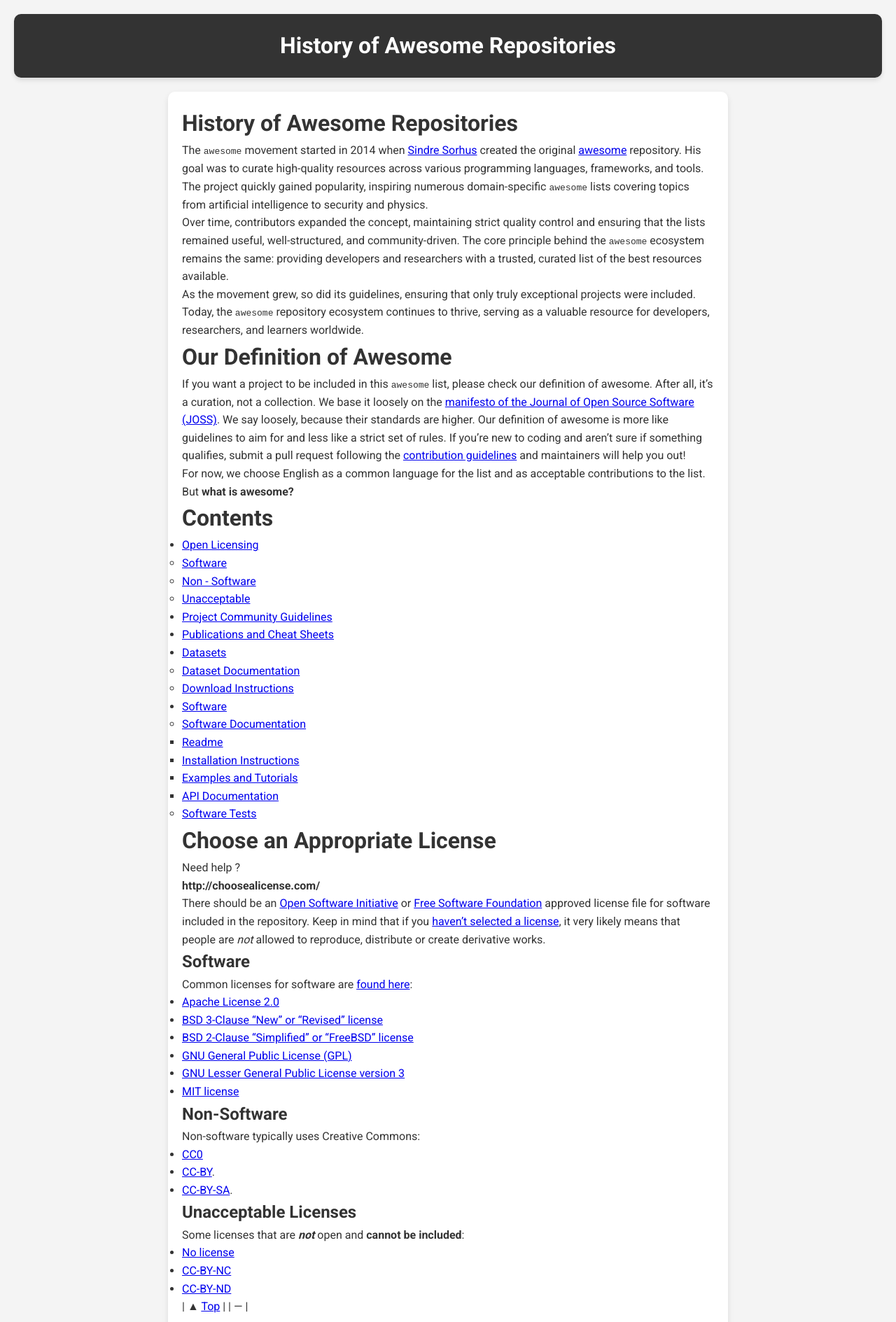
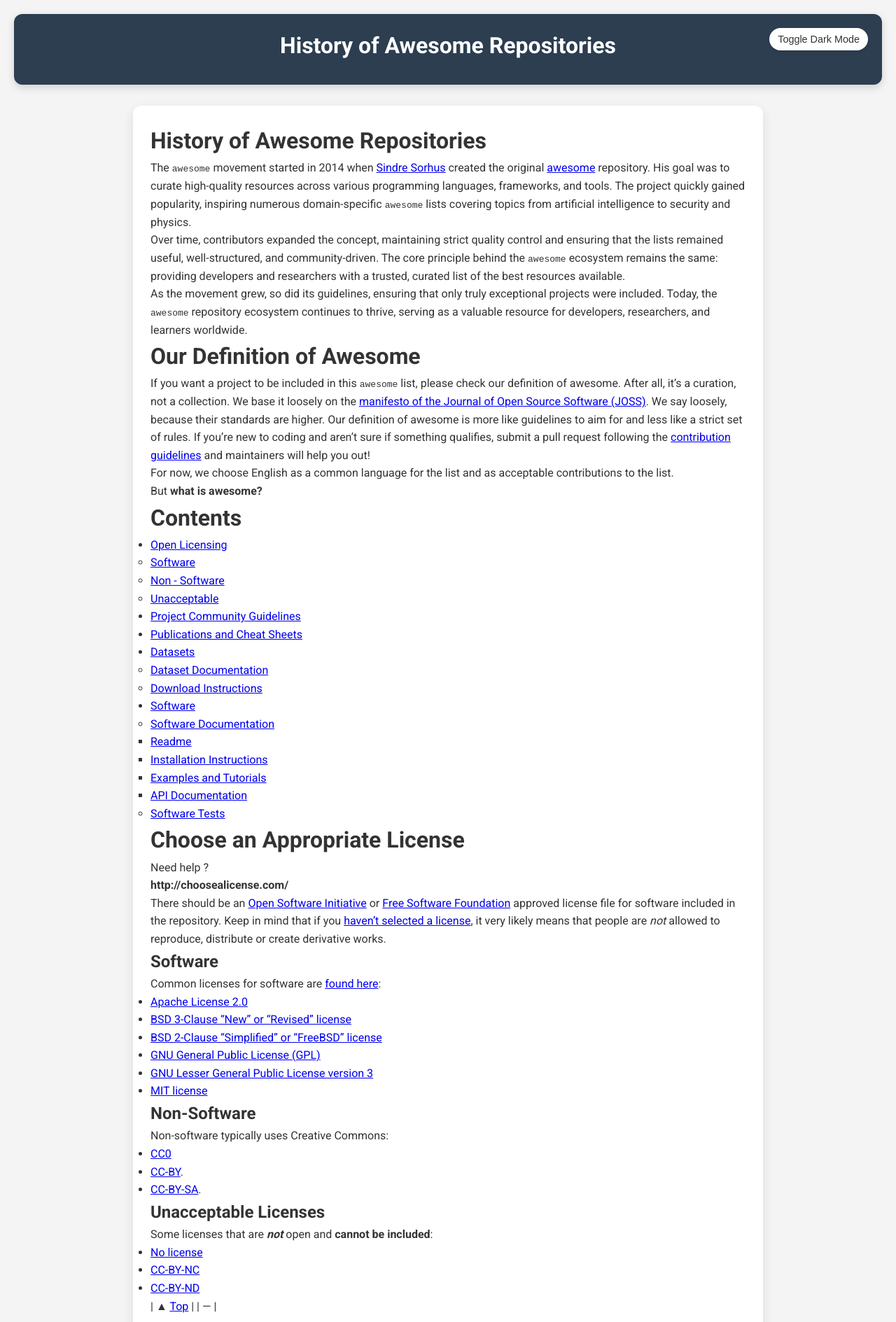
Before and after one commit to knible/awesome-geophysics, a Jekyll site: the page built from awesome.md, in a window 1280 px wide. Shown: the top 1889 px of the page at 70% size. Built offline with Jekyll 4.4.1, drawn with Linux system fonts in a browser that asks for light colours; our own code applies the rules of GitHub Pages for plain Markdown files.

Commit message:
Update default.html

```diff
--- a/_layouts/default.html
+++ b/_layouts/default.html
@@ -5,7 +5,7 @@
     <meta name="viewport" content="width=device-width, initial-scale=1.0" />
     <title>{{ page.title }}</title>
     <link
-      href="https://fonts.googleapis.com/css2?family=Roboto:wght@100..900&display=swap"
+      href="https://fonts.googleapis.com/css2?family=Roboto:wght@300;400;700&display=swap"
       rel="stylesheet"
     />
     <style>
@@ -21,42 +21,67 @@
         background: #f4f4f4;
         color: #333;
         padding: 20px;
+        transition: background 0.3s ease, color 0.3s ease;
+      }
+
+      /* Dark Mode */
+      body.dark-mode {
+        background: #1e1e1e;
+        color: #e0e0e0;
       }
 
       header {
-        background: #333;
+        background: #2c3e50;
         color: #fff;
         padding: 20px;
         text-align: center;
-        border-radius: 10px;
-        box-shadow: 0 4px 6px rgba(0, 0, 0, 0.1);
+        border-radius: 12px;
+        box-shadow: 0 4px 12px rgba(0, 0, 0, 0.15);
+        position: relative;
+        animation: fadeIn 0.5s ease-in;
+      }
+
+      header h1 {
+        font-weight: 700;
+        font-size: 2rem;
+        margin-bottom: 10px;
       }
 
       main {
-        max-width: 800px;
-        margin: 20px auto;
-        padding: 20px;
+        max-width: 900px;
+        margin: 30px auto;
+        padding: 25px;
         background: white;
-        border-radius: 10px;
-        box-shadow: 0 4px 8px rgba(0, 0, 0, 0.1);
+        border-radius: 12px;
+        box-shadow: 0 6px 15px rgba(0, 0, 0, 0.1);
+        transition: background 0.3s ease;
+        animation: slideUp 0.6s ease-out;
+      }
+
+      body.dark-mode main {
+        background: #2a2a2a;
       }
 
       footer {
         text-align: center;
-        margin-top: 20px;
-        padding: 10px;
-        background: #333;
+        margin-top: 30px;
+        padding: 15px;
+        background: #2c3e50;
         color: white;
-        border-radius: 10px;
-        box-shadow: 0 -4px 6px rgba(0, 0, 0, 0.1);
+        border-radius: 12px;
+        box-shadow: 0 -4px 12px rgba(0, 0, 0, 0.15);
+        animation: fadeIn 0.7s ease-in;
       }
 
       footer a {
         color: #00bcd4;
         text-decoration: none;
+        font-weight: 400;
+        transition: color 0.3s ease;
       }
 
       footer a:hover {
+        color: #00e5ff;
         text-decoration: underline;
       }
 
@@ -64,19 +89,106 @@
         max-width: 100%;
         height: auto;
         display: block;
-        margin: 10px auto;
-        border-radius: 5px;
+        margin: 15px auto;
+        border-radius: 8px;
+        box-shadow: 0 2px 6px rgba(0, 0, 0, 0.1);
+      }
+
+      /* Dark Mode Toggle Button */
+      .theme-toggle {
+        position: absolute;
+        top: 20px;
+        right: 20px;
+        background: #fff;
+        color: #333;
+        border: none;
+        padding: 8px 12px;
+        border-radius: 20px;
+        cursor: pointer;
+        font-size: 0.9rem;
+        box-shadow: 0 2px 4px rgba(0, 0, 0, 0.1);
+        transition: background 0.3s ease, color 0.3s ease;
+      }
+
+      .theme-toggle:hover {
+        background: #00bcd4;
+        color: #fff;
+      }
+
+      body.dark-mode .theme-toggle {
+        background: #333;
+        color: #fff;
+      }
+
+      /* Animations */
+      @keyframes fadeIn {
+        from {
+          opacity: 0;
+        }
+        to {
+          opacity: 1;
+        }
+      }
+
+      @keyframes slideUp {
+        from {
+          transform: translateY(20px);
+          opacity: 0;
+        }
+        to {
+          transform: translateY(0);
+          opacity: 1;
+        }
+      }
+
+      /* Responsive Design */
+      @media (max-width: 600px) {
+        body {
+          padding: 10px;
+        }
+
+        header h1 {
+          font-size: 1.5rem;
+        }
+
+        main {
+          padding: 15px;
+        }
+
+        .theme-toggle {
+          top: 15px;
+          right: 15px;
+          padding: 6px 10px;
+          font-size: 0.8rem;
+        }
       }
     </style>
   </head>
   <body>
     <header>
       <h1>{{ page.title }}</h1>
+      <button class="theme-toggle" onclick="toggleTheme()">Toggle Dark Mode</button>
     </header>
     <main>{{ content }}</main>
     <footer>
       <p>© {{ site.time | date: "%Y" }} {{ site.title }}</p>
       Maintained by <a href="{{ site.author.github }}">{{ site.author.name }}</a>.
     </footer>
+
+    <script>
+      function toggleTheme() {
+        document.body.classList.toggle("dark-mode");
+        const button = document.querySelector(".theme-toggle");
+        button.textContent = document.body.classList.contains("dark-mode")
+          ? "Toggle Light Mode"
+          : "Toggle Dark Mode";
+      }
+
+      // Check for user's preferred color scheme
+      if (window.matchMedia && window.matchMedia("(prefers-color-scheme: dark)").matches) {
+        document.body.classList.add("dark-mode");
+        document.querySelector(".theme-toggle").textContent = "Toggle Light Mode";
+      }
+    </script>
   </body>
 </html>
```
